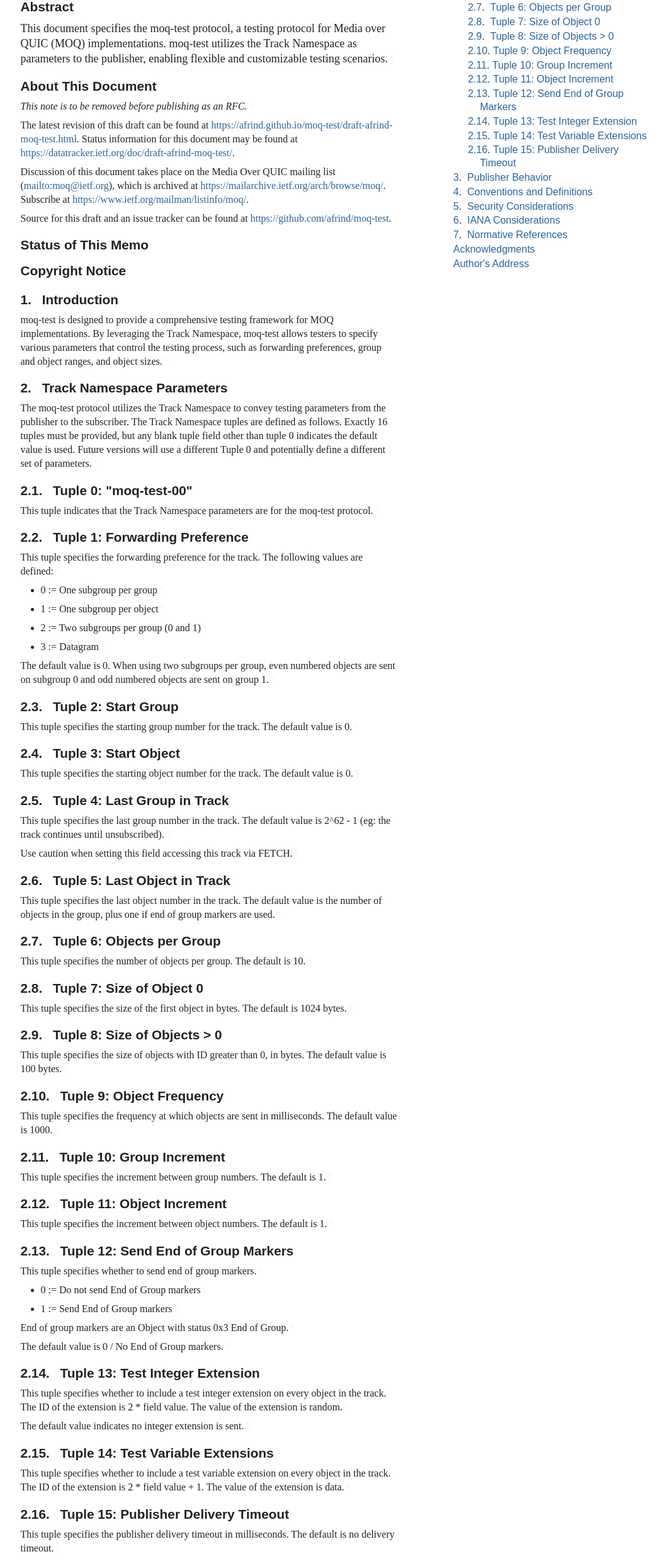
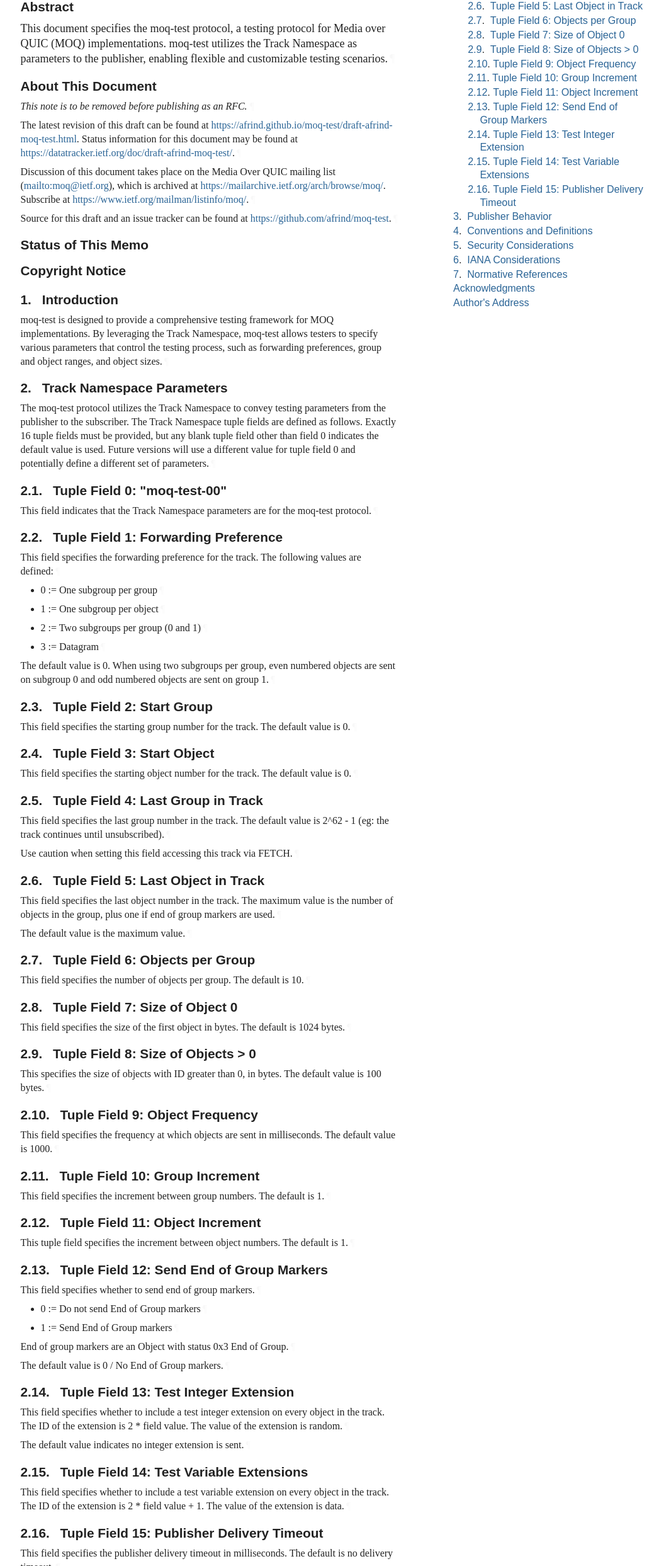
Before and after one commit to afrind/moq-test, a plain HTML site: page draft-afrind-moq-test.html in a window 1280 px wide. Shown: the part 314-2800 px from the top of the page at 63% size, without its empty margins (92-1150 px from the left). Drawn offline with Linux system fonts and the light colour scheme; a web font is replaced by a local one.

Commit message:
Script updating gh-pages from af95d96. [ci skip]

```diff
--- a/draft-afrind-moq-test.html
+++ b/draft-afrind-moq-test.html
@@ -1152,52 +1152,52 @@
             <p id="section-toc.1-1.2.1"><a href="#section-2" class="auto internal xref">2</a>.  <a href="#name-track-namespace-parameters" class="internal xref">Track Namespace Parameters</a></p>
 <ul class="compact toc ulBare ulEmpty">
 <li class="compact toc ulBare ulEmpty" id="section-toc.1-1.2.2.1">
-                <p id="section-toc.1-1.2.2.1.1" class="keepWithNext"><a href="#section-2.1" class="auto internal xref">2.1</a>.  <a href="#name-tuple-0-moq-test-00" class="internal xref">Tuple 0: "moq-test-00"</a></p>
+                <p id="section-toc.1-1.2.2.1.1" class="keepWithNext"><a href="#section-2.1" class="auto internal xref">2.1</a>.  <a href="#name-tuple-field-0-moq-test-00" class="internal xref">Tuple Field 0: "moq-test-00"</a></p>
 </li>
               <li class="compact toc ulBare ulEmpty" id="section-toc.1-1.2.2.2">
-                <p id="section-toc.1-1.2.2.2.1" class="keepWithNext"><a href="#section-2.2" class="auto internal xref">2.2</a>.  <a href="#name-tuple-1-forwarding-preferen" class="internal xref">Tuple 1: Forwarding Preference</a></p>
+                <p id="section-toc.1-1.2.2.2.1" class="keepWithNext"><a href="#section-2.2" class="auto internal xref">2.2</a>.  <a href="#name-tuple-field-1-forwarding-pr" class="internal xref">Tuple Field 1: Forwarding Preference</a></p>
 </li>
               <li class="compact toc ulBare ulEmpty" id="section-toc.1-1.2.2.3">
-                <p id="section-toc.1-1.2.2.3.1"><a href="#section-2.3" class="auto internal xref">2.3</a>.  <a href="#name-tuple-2-start-group" class="internal xref">Tuple 2: Start Group</a></p>
+                <p id="section-toc.1-1.2.2.3.1"><a href="#section-2.3" class="auto internal xref">2.3</a>.  <a href="#name-tuple-field-2-start-group" class="internal xref">Tuple Field 2: Start Group</a></p>
 </li>
               <li class="compact toc ulBare ulEmpty" id="section-toc.1-1.2.2.4">
-                <p id="section-toc.1-1.2.2.4.1"><a href="#section-2.4" class="auto internal xref">2.4</a>.  <a href="#name-tuple-3-start-object" class="internal xref">Tuple 3: Start Object</a></p>
+                <p id="section-toc.1-1.2.2.4.1"><a href="#section-2.4" class="auto internal xref">2.4</a>.  <a href="#name-tuple-field-3-start-object" class="internal xref">Tuple Field 3: Start Object</a></p>
 </li>
               <li class="compact toc ulBare ulEmpty" id="section-toc.1-1.2.2.5">
-                <p id="section-toc.1-1.2.2.5.1"><a href="#section-2.5" class="auto internal xref">2.5</a>.  <a href="#name-tuple-4-last-group-in-track" class="internal xref">Tuple 4: Last Group in Track</a></p>
+                <p id="section-toc.1-1.2.2.5.1"><a href="#section-2.5" class="auto internal xref">2.5</a>.  <a href="#name-tuple-field-4-last-group-in" class="internal xref">Tuple Field 4: Last Group in Track</a></p>
 </li>
               <li class="compact toc ulBare ulEmpty" id="section-toc.1-1.2.2.6">
-                <p id="section-toc.1-1.2.2.6.1"><a href="#section-2.6" class="auto internal xref">2.6</a>.  <a href="#name-tuple-5-last-object-in-trac" class="internal xref">Tuple 5: Last Object in Track</a></p>
+                <p id="section-toc.1-1.2.2.6.1"><a href="#section-2.6" class="auto internal xref">2.6</a>.  <a href="#name-tuple-field-5-last-object-i" class="internal xref">Tuple Field 5: Last Object in Track</a></p>
 </li>
               <li class="compact toc ulBare ulEmpty" id="section-toc.1-1.2.2.7">
-                <p id="section-toc.1-1.2.2.7.1"><a href="#section-2.7" class="auto internal xref">2.7</a>.  <a href="#name-tuple-6-objects-per-group" class="internal xref">Tuple 6: Objects per Group</a></p>
+                <p id="section-toc.1-1.2.2.7.1"><a href="#section-2.7" class="auto internal xref">2.7</a>.  <a href="#name-tuple-field-6-objects-per-g" class="internal xref">Tuple Field 6: Objects per Group</a></p>
 </li>
               <li class="compact toc ulBare ulEmpty" id="section-toc.1-1.2.2.8">
-                <p id="section-toc.1-1.2.2.8.1"><a href="#section-2.8" class="auto internal xref">2.8</a>.  <a href="#name-tuple-7-size-of-object-0" class="internal xref">Tuple 7: Size of Object 0</a></p>
+                <p id="section-toc.1-1.2.2.8.1"><a href="#section-2.8" class="auto internal xref">2.8</a>.  <a href="#name-tuple-field-7-size-of-objec" class="internal xref">Tuple Field 7: Size of Object 0</a></p>
 </li>
               <li class="compact toc ulBare ulEmpty" id="section-toc.1-1.2.2.9">
-                <p id="section-toc.1-1.2.2.9.1"><a href="#section-2.9" class="auto internal xref">2.9</a>.  <a href="#name-tuple-8-size-of-objects-0" class="internal xref">Tuple 8: Size of Objects &gt; 0</a></p>
+                <p id="section-toc.1-1.2.2.9.1"><a href="#section-2.9" class="auto internal xref">2.9</a>.  <a href="#name-tuple-field-8-size-of-objec" class="internal xref">Tuple Field 8: Size of Objects &gt; 0</a></p>
 </li>
               <li class="compact toc ulBare ulEmpty" id="section-toc.1-1.2.2.10">
-                <p id="section-toc.1-1.2.2.10.1"><a href="#section-2.10" class="auto internal xref">2.10</a>. <a href="#name-tuple-9-object-frequency" class="internal xref">Tuple 9: Object Frequency</a></p>
+                <p id="section-toc.1-1.2.2.10.1"><a href="#section-2.10" class="auto internal xref">2.10</a>. <a href="#name-tuple-field-9-object-freque" class="internal xref">Tuple Field 9: Object Frequency</a></p>
 </li>
               <li class="compact toc ulBare ulEmpty" id="section-toc.1-1.2.2.11">
-                <p id="section-toc.1-1.2.2.11.1"><a href="#section-2.11" class="auto internal xref">2.11</a>. <a href="#name-tuple-10-group-increment" class="internal xref">Tuple 10: Group Increment</a></p>
+                <p id="section-toc.1-1.2.2.11.1"><a href="#section-2.11" class="auto internal xref">2.11</a>. <a href="#name-tuple-field-10-group-increm" class="internal xref">Tuple Field 10: Group Increment</a></p>
 </li>
               <li class="compact toc ulBare ulEmpty" id="section-toc.1-1.2.2.12">
-                <p id="section-toc.1-1.2.2.12.1"><a href="#section-2.12" class="auto internal xref">2.12</a>. <a href="#name-tuple-11-object-increment" class="internal xref">Tuple 11: Object Increment</a></p>
+                <p id="section-toc.1-1.2.2.12.1"><a href="#section-2.12" class="auto internal xref">2.12</a>. <a href="#name-tuple-field-11-object-incre" class="internal xref">Tuple Field 11: Object Increment</a></p>
 </li>
               <li class="compact toc ulBare ulEmpty" id="section-toc.1-1.2.2.13">
-                <p id="section-toc.1-1.2.2.13.1"><a href="#section-2.13" class="auto internal xref">2.13</a>. <a href="#name-tuple-12-send-end-of-group-" class="internal xref">Tuple 12: Send End of Group Markers</a></p>
+                <p id="section-toc.1-1.2.2.13.1"><a href="#section-2.13" class="auto internal xref">2.13</a>. <a href="#name-tuple-field-12-send-end-of-" class="internal xref">Tuple Field 12: Send End of Group Markers</a></p>
 </li>
               <li class="compact toc ulBare ulEmpty" id="section-toc.1-1.2.2.14">
-                <p id="section-toc.1-1.2.2.14.1"><a href="#section-2.14" class="auto internal xref">2.14</a>. <a href="#name-tuple-13-test-integer-exten" class="internal xref">Tuple 13: Test Integer Extension</a></p>
+                <p id="section-toc.1-1.2.2.14.1"><a href="#section-2.14" class="auto internal xref">2.14</a>. <a href="#name-tuple-field-13-test-integer" class="internal xref">Tuple Field 13: Test Integer Extension</a></p>
 </li>
               <li class="compact toc ulBare ulEmpty" id="section-toc.1-1.2.2.15">
-                <p id="section-toc.1-1.2.2.15.1"><a href="#section-2.15" class="auto internal xref">2.15</a>. <a href="#name-tuple-14-test-variable-exte" class="internal xref">Tuple 14: Test Variable Extensions</a></p>
+                <p id="section-toc.1-1.2.2.15.1"><a href="#section-2.15" class="auto internal xref">2.15</a>. <a href="#name-tuple-field-14-test-variabl" class="internal xref">Tuple Field 14: Test Variable Extensions</a></p>
 </li>
               <li class="compact toc ulBare ulEmpty" id="section-toc.1-1.2.2.16">
-                <p id="section-toc.1-1.2.2.16.1"><a href="#section-2.16" class="auto internal xref">2.16</a>. <a href="#name-tuple-15-publisher-delivery" class="internal xref">Tuple 15: Publisher Delivery Timeout</a></p>
+                <p id="section-toc.1-1.2.2.16.1"><a href="#section-2.16" class="auto internal xref">2.16</a>. <a href="#name-tuple-field-15-publisher-de" class="internal xref">Tuple Field 15: Publisher Delivery Timeout</a></p>
 </li>
             </ul>
 </li>
@@ -1239,21 +1239,21 @@
       <h2 id="name-track-namespace-parameters">
 <a href="#section-2" class="section-number selfRef">2. </a><a href="#name-track-namespace-parameters" class="section-name selfRef">Track Namespace Parameters</a>
       </h2>
-<p id="section-2-1">The moq-test protocol utilizes the Track Namespace to convey testing parameters from the publisher to the subscriber. The Track Namespace tuples are defined as follows.  Exactly 16 tuples must be provided, but any blank tuple field other than tuple 0 indicates the default value is used.  Future versions will use a different Tuple 0 and potentially define a different set of parameters.<a href="#section-2-1" class="pilcrow">¶</a></p>
-<div id="tuple-0-moq-test-00">
+<p id="section-2-1">The moq-test protocol utilizes the Track Namespace to convey testing parameters from the publisher to the subscriber. The Track Namespace tuple fields are defined as follows.  Exactly 16 tuple fields must be provided, but any blank tuple field other than field 0 indicates the default value is used.  Future versions will use a different value for tuple field 0 and potentially define a different set of parameters.<a href="#section-2-1" class="pilcrow">¶</a></p>
+<div id="tuple-field-0-moq-test-00">
 <section id="section-2.1">
-        <h3 id="name-tuple-0-moq-test-00">
-<a href="#section-2.1" class="section-number selfRef">2.1. </a><a href="#name-tuple-0-moq-test-00" class="section-name selfRef">Tuple 0: "moq-test-00"</a>
+        <h3 id="name-tuple-field-0-moq-test-00">
+<a href="#section-2.1" class="section-number selfRef">2.1. </a><a href="#name-tuple-field-0-moq-test-00" class="section-name selfRef">Tuple Field 0: "moq-test-00"</a>
         </h3>
-<p id="section-2.1-1">This tuple indicates that the Track Namespace parameters are for the moq-test protocol.<a href="#section-2.1-1" class="pilcrow">¶</a></p>
+<p id="section-2.1-1">This field indicates that the Track Namespace parameters are for the moq-test protocol.<a href="#section-2.1-1" class="pilcrow">¶</a></p>
 </section>
 </div>
-<div id="tuple-1-forwarding-preference">
+<div id="tuple-field-1-forwarding-preference">
 <section id="section-2.2">
-        <h3 id="name-tuple-1-forwarding-preferen">
-<a href="#section-2.2" class="section-number selfRef">2.2. </a><a href="#name-tuple-1-forwarding-preferen" class="section-name selfRef">Tuple 1: Forwarding Preference</a>
+        <h3 id="name-tuple-field-1-forwarding-pr">
+<a href="#section-2.2" class="section-number selfRef">2.2. </a><a href="#name-tuple-field-1-forwarding-pr" class="section-name selfRef">Tuple Field 1: Forwarding Preference</a>
         </h3>
-<p id="section-2.2-1">This tuple specifies the forwarding preference for the track. The following values are defined:<a href="#section-2.2-1" class="pilcrow">¶</a></p>
+<p id="section-2.2-1">This field specifies the forwarding preference for the track. The following values are defined:<a href="#section-2.2-1" class="pilcrow">¶</a></p>
 <ul class="normal">
 <li class="normal" id="section-2.2-2.1">
             <p id="section-2.2-2.1.1">0 := One subgroup per group<a href="#section-2.2-2.1.1" class="pilcrow">¶</a></p>
@@ -1271,93 +1271,94 @@
 <p id="section-2.2-3">The default value is 0.  When using two subgroups per group, even numbered objects are sent on subgroup 0 and odd numbered objects are sent on group 1.<a href="#section-2.2-3" class="pilcrow">¶</a></p>
 </section>
 </div>
-<div id="tuple-2-start-group">
+<div id="tuple-field-2-start-group">
 <section id="section-2.3">
-        <h3 id="name-tuple-2-start-group">
-<a href="#section-2.3" class="section-number selfRef">2.3. </a><a href="#name-tuple-2-start-group" class="section-name selfRef">Tuple 2: Start Group</a>
+        <h3 id="name-tuple-field-2-start-group">
+<a href="#section-2.3" class="section-number selfRef">2.3. </a><a href="#name-tuple-field-2-start-group" class="section-name selfRef">Tuple Field 2: Start Group</a>
         </h3>
-<p id="section-2.3-1">This tuple specifies the starting group number for the track.  The default value is 0.<a href="#section-2.3-1" class="pilcrow">¶</a></p>
+<p id="section-2.3-1">This field specifies the starting group number for the track.  The default value is 0.<a href="#section-2.3-1" class="pilcrow">¶</a></p>
 </section>
 </div>
-<div id="tuple-3-start-object">
+<div id="tuple-field-3-start-object">
 <section id="section-2.4">
-        <h3 id="name-tuple-3-start-object">
-<a href="#section-2.4" class="section-number selfRef">2.4. </a><a href="#name-tuple-3-start-object" class="section-name selfRef">Tuple 3: Start Object</a>
+        <h3 id="name-tuple-field-3-start-object">
+<a href="#section-2.4" class="section-number selfRef">2.4. </a><a href="#name-tuple-field-3-start-object" class="section-name selfRef">Tuple Field 3: Start Object</a>
         </h3>
-<p id="section-2.4-1">This tuple specifies the starting object number for the track.  The default value is 0.<a href="#section-2.4-1" class="pilcrow">¶</a></p>
+<p id="section-2.4-1">This field specifies the starting object number for the track.  The default value is 0.<a href="#section-2.4-1" class="pilcrow">¶</a></p>
 </section>
 </div>
-<div id="tuple-4-last-group-in-track">
+<div id="tuple-field-4-last-group-in-track">
 <section id="section-2.5">
-        <h3 id="name-tuple-4-last-group-in-track">
-<a href="#section-2.5" class="section-number selfRef">2.5. </a><a href="#name-tuple-4-last-group-in-track" class="section-name selfRef">Tuple 4: Last Group in Track</a>
+        <h3 id="name-tuple-field-4-last-group-in">
+<a href="#section-2.5" class="section-number selfRef">2.5. </a><a href="#name-tuple-field-4-last-group-in" class="section-name selfRef">Tuple Field 4: Last Group in Track</a>
         </h3>
-<p id="section-2.5-1">This tuple specifies the last group number in the track.  The default value is 2^62 - 1 (eg: the track continues until unsubscribed).<a href="#section-2.5-1" class="pilcrow">¶</a></p>
+<p id="section-2.5-1">This field specifies the last group number in the track.  The default value is 2^62 - 1 (eg: the track continues until unsubscribed).<a href="#section-2.5-1" class="pilcrow">¶</a></p>
 <p id="section-2.5-2">Use caution when setting this field accessing this track via FETCH.<a href="#section-2.5-2" class="pilcrow">¶</a></p>
 </section>
 </div>
-<div id="tuple-5-last-object-in-track">
+<div id="tuple-field-5-last-object-in-track">
 <section id="section-2.6">
-        <h3 id="name-tuple-5-last-object-in-trac">
-<a href="#section-2.6" class="section-number selfRef">2.6. </a><a href="#name-tuple-5-last-object-in-trac" class="section-name selfRef">Tuple 5: Last Object in Track</a>
+        <h3 id="name-tuple-field-5-last-object-i">
+<a href="#section-2.6" class="section-number selfRef">2.6. </a><a href="#name-tuple-field-5-last-object-i" class="section-name selfRef">Tuple Field 5: Last Object in Track</a>
         </h3>
-<p id="section-2.6-1">This tuple specifies the last object number in the track.  The default value is the number of objects in the group, plus one if end of group markers are used.<a href="#section-2.6-1" class="pilcrow">¶</a></p>
+<p id="section-2.6-1">This field specifies the last object number in the track.  The maximum value is the number of objects in the group, plus one if end of group markers are used.<a href="#section-2.6-1" class="pilcrow">¶</a></p>
+<p id="section-2.6-2">The default value is the maximum value.<a href="#section-2.6-2" class="pilcrow">¶</a></p>
 </section>
 </div>
-<div id="tuple-6-objects-per-group">
+<div id="tuple-field-6-objects-per-group">
 <section id="section-2.7">
-        <h3 id="name-tuple-6-objects-per-group">
-<a href="#section-2.7" class="section-number selfRef">2.7. </a><a href="#name-tuple-6-objects-per-group" class="section-name selfRef">Tuple 6: Objects per Group</a>
+        <h3 id="name-tuple-field-6-objects-per-g">
+<a href="#section-2.7" class="section-number selfRef">2.7. </a><a href="#name-tuple-field-6-objects-per-g" class="section-name selfRef">Tuple Field 6: Objects per Group</a>
         </h3>
-<p id="section-2.7-1">This tuple specifies the number of objects per group.  The default is 10.<a href="#section-2.7-1" class="pilcrow">¶</a></p>
+<p id="section-2.7-1">This field specifies the number of objects per group.  The default is 10.<a href="#section-2.7-1" class="pilcrow">¶</a></p>
 </section>
 </div>
-<div id="tuple-7-size-of-object-0">
+<div id="tuple-field-7-size-of-object-0">
 <section id="section-2.8">
-        <h3 id="name-tuple-7-size-of-object-0">
-<a href="#section-2.8" class="section-number selfRef">2.8. </a><a href="#name-tuple-7-size-of-object-0" class="section-name selfRef">Tuple 7: Size of Object 0</a>
+        <h3 id="name-tuple-field-7-size-of-objec">
+<a href="#section-2.8" class="section-number selfRef">2.8. </a><a href="#name-tuple-field-7-size-of-objec" class="section-name selfRef">Tuple Field 7: Size of Object 0</a>
         </h3>
-<p id="section-2.8-1">This tuple specifies the size of the first object in bytes.  The default is 1024 bytes.<a href="#section-2.8-1" class="pilcrow">¶</a></p>
+<p id="section-2.8-1">This field specifies the size of the first object in bytes.  The default is 1024 bytes.<a href="#section-2.8-1" class="pilcrow">¶</a></p>
 </section>
 </div>
-<div id="tuple-8-size-of-objects-0">
+<div id="tuple-field-8-size-of-objects-0">
 <section id="section-2.9">
-        <h3 id="name-tuple-8-size-of-objects-0">
-<a href="#section-2.9" class="section-number selfRef">2.9. </a><a href="#name-tuple-8-size-of-objects-0" class="section-name selfRef">Tuple 8: Size of Objects &gt; 0</a>
+        <h3 id="name-tuple-field-8-size-of-objec">
+<a href="#section-2.9" class="section-number selfRef">2.9. </a><a href="#name-tuple-field-8-size-of-objec" class="section-name selfRef">Tuple Field 8: Size of Objects &gt; 0</a>
         </h3>
-<p id="section-2.9-1">This tuple specifies the size of objects with ID greater than 0, in bytes.  The default value is 100 bytes.<a href="#section-2.9-1" class="pilcrow">¶</a></p>
+<p id="section-2.9-1">This specifies the size of objects with ID greater than 0, in bytes.  The default value is 100 bytes.<a href="#section-2.9-1" class="pilcrow">¶</a></p>
 </section>
 </div>
-<div id="tuple-9-object-frequency">
+<div id="tuple-field-9-object-frequency">
 <section id="section-2.10">
-        <h3 id="name-tuple-9-object-frequency">
-<a href="#section-2.10" class="section-number selfRef">2.10. </a><a href="#name-tuple-9-object-frequency" class="section-name selfRef">Tuple 9: Object Frequency</a>
+        <h3 id="name-tuple-field-9-object-freque">
+<a href="#section-2.10" class="section-number selfRef">2.10. </a><a href="#name-tuple-field-9-object-freque" class="section-name selfRef">Tuple Field 9: Object Frequency</a>
         </h3>
-<p id="section-2.10-1">This tuple specifies the frequency at which objects are sent in milliseconds.  The default value is 1000.<a href="#section-2.10-1" class="pilcrow">¶</a></p>
+<p id="section-2.10-1">This field specifies the frequency at which objects are sent in milliseconds.  The default value is 1000.<a href="#section-2.10-1" class="pilcrow">¶</a></p>
 </section>
 </div>
-<div id="tuple-10-group-increment">
+<div id="tuple-field-10-group-increment">
 <section id="section-2.11">
-        <h3 id="name-tuple-10-group-increment">
-<a href="#section-2.11" class="section-number selfRef">2.11. </a><a href="#name-tuple-10-group-increment" class="section-name selfRef">Tuple 10: Group Increment</a>
+        <h3 id="name-tuple-field-10-group-increm">
+<a href="#section-2.11" class="section-number selfRef">2.11. </a><a href="#name-tuple-field-10-group-increm" class="section-name selfRef">Tuple Field 10: Group Increment</a>
         </h3>
-<p id="section-2.11-1">This tuple specifies the increment between group numbers.  The default is 1.<a href="#section-2.11-1" class="pilcrow">¶</a></p>
+<p id="section-2.11-1">This field specifies the increment between group numbers.  The default is 1.<a href="#section-2.11-1" class="pilcrow">¶</a></p>
 </section>
 </div>
-<div id="tuple-11-object-increment">
+<div id="tuple-field-11-object-increment">
 <section id="section-2.12">
-        <h3 id="name-tuple-11-object-increment">
-<a href="#section-2.12" class="section-number selfRef">2.12. </a><a href="#name-tuple-11-object-increment" class="section-name selfRef">Tuple 11: Object Increment</a>
+        <h3 id="name-tuple-field-11-object-incre">
+<a href="#section-2.12" class="section-number selfRef">2.12. </a><a href="#name-tuple-field-11-object-incre" class="section-name selfRef">Tuple Field 11: Object Increment</a>
         </h3>
-<p id="section-2.12-1">This tuple specifies the increment between object numbers.  The default is 1.<a href="#section-2.12-1" class="pilcrow">¶</a></p>
+<p id="section-2.12-1">This tuple field specifies the increment between object numbers.  The default is 1.<a href="#section-2.12-1" class="pilcrow">¶</a></p>
 </section>
 </div>
-<div id="tuple-12-send-end-of-group-markers">
+<div id="tuple-field-12-send-end-of-group-markers">
 <section id="section-2.13">
-        <h3 id="name-tuple-12-send-end-of-group-">
-<a href="#section-2.13" class="section-number selfRef">2.13. </a><a href="#name-tuple-12-send-end-of-group-" class="section-name selfRef">Tuple 12: Send End of Group Markers</a>
+        <h3 id="name-tuple-field-12-send-end-of-">
+<a href="#section-2.13" class="section-number selfRef">2.13. </a><a href="#name-tuple-field-12-send-end-of-" class="section-name selfRef">Tuple Field 12: Send End of Group Markers</a>
         </h3>
-<p id="section-2.13-1">This tuple specifies whether to send end of group markers.<a href="#section-2.13-1" class="pilcrow">¶</a></p>
+<p id="section-2.13-1">This field specifies whether to send end of group markers.<a href="#section-2.13-1" class="pilcrow">¶</a></p>
 <ul class="normal">
 <li class="normal" id="section-2.13-2.1">
             <p id="section-2.13-2.1.1">0 := Do not send End of Group markers<a href="#section-2.13-2.1.1" class="pilcrow">¶</a></p>
@@ -1370,29 +1371,29 @@
 <p id="section-2.13-4">The default value is 0 / No End of Group markers.<a href="#section-2.13-4" class="pilcrow">¶</a></p>
 </section>
 </div>
-<div id="tuple-13-test-integer-extension">
+<div id="tuple-field-13-test-integer-extension">
 <section id="section-2.14">
-        <h3 id="name-tuple-13-test-integer-exten">
-<a href="#section-2.14" class="section-number selfRef">2.14. </a><a href="#name-tuple-13-test-integer-exten" class="section-name selfRef">Tuple 13: Test Integer Extension</a>
+        <h3 id="name-tuple-field-13-test-integer">
+<a href="#section-2.14" class="section-number selfRef">2.14. </a><a href="#name-tuple-field-13-test-integer" class="section-name selfRef">Tuple Field 13: Test Integer Extension</a>
         </h3>
-<p id="section-2.14-1">This tuple specifies whether to include a test integer extension on every object in the track.  The ID of the extension is 2 * field value.  The value of the extension is random.<a href="#section-2.14-1" class="pilcrow">¶</a></p>
+<p id="section-2.14-1">This field specifies whether to include a test integer extension on every object in the track.  The ID of the extension is 2 * field value.  The value of the extension is random.<a href="#section-2.14-1" class="pilcrow">¶</a></p>
 <p id="section-2.14-2">The default value indicates no integer extension is sent.<a href="#section-2.14-2" class="pilcrow">¶</a></p>
 </section>
 </div>
-<div id="tuple-14-test-variable-extensions">
+<div id="tuple-field-14-test-variable-extensions">
 <section id="section-2.15">
-        <h3 id="name-tuple-14-test-variable-exte">
-<a href="#section-2.15" class="section-number selfRef">2.15. </a><a href="#name-tuple-14-test-variable-exte" class="section-name selfRef">Tuple 14: Test Variable Extensions</a>
+        <h3 id="name-tuple-field-14-test-variabl">
+<a href="#section-2.15" class="section-number selfRef">2.15. </a><a href="#name-tuple-field-14-test-variabl" class="section-name selfRef">Tuple Field 14: Test Variable Extensions</a>
         </h3>
-<p id="section-2.15-1">This tuple specifies whether to include a test variable extension on every object in the track.  The ID of the extension is 2 * field value + 1.  The value of the extension is data.<a href="#section-2.15-1" class="pilcrow">¶</a></p>
+<p id="section-2.15-1">This field specifies whether to include a test variable extension on every object in the track.  The ID of the extension is 2 * field value + 1.  The value of the extension is data.<a href="#section-2.15-1" class="pilcrow">¶</a></p>
 </section>
 </div>
-<div id="tuple-15-publisher-delivery-timeout">
+<div id="tuple-field-15-publisher-delivery-timeout">
 <section id="section-2.16">
-        <h3 id="name-tuple-15-publisher-delivery">
-<a href="#section-2.16" class="section-number selfRef">2.16. </a><a href="#name-tuple-15-publisher-delivery" class="section-name selfRef">Tuple 15: Publisher Delivery Timeout</a>
+        <h3 id="name-tuple-field-15-publisher-de">
+<a href="#section-2.16" class="section-number selfRef">2.16. </a><a href="#name-tuple-field-15-publisher-de" class="section-name selfRef">Tuple Field 15: Publisher Delivery Timeout</a>
         </h3>
-<p id="section-2.16-1">This tuple specifies the publisher delivery timeout in milliseconds.   The default is no delivery timeout.<a href="#section-2.16-1" class="pilcrow">¶</a></p>
+<p id="section-2.16-1">This field specifies the publisher delivery timeout in milliseconds.   The default is no delivery timeout.<a href="#section-2.16-1" class="pilcrow">¶</a></p>
 </section>
 </div>
 </section>
```
Also changed, not shown: draft-afrind-moq-test.txt.
